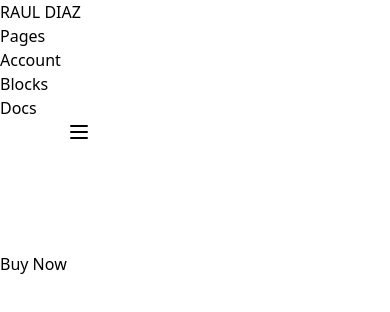
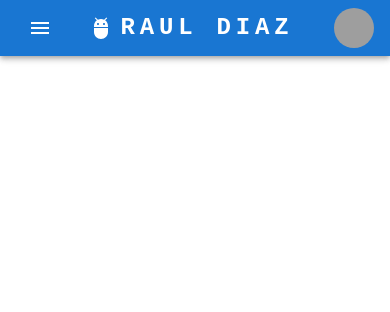
Before and after one commit to fruvesito/wpcomercia, a React (Vite) app: page / in a window 390 px wide. Shown: the top 312 px of the page. Built offline with nearby package versions, Linux system fonts and the light colour scheme; grey boxes are pictures that could not be loaded; what @material-tailwind/react would draw is missing.

Commit message:
Third Commit

```diff
--- a/index.html
+++ b/index.html
@@ -3,6 +3,7 @@
   <head>
     <meta charset="UTF-8" />
     <link rel="icon" type="image/svg+xml" href="src\assets\barley.svg" />
+    <link rel="stylesheet" href="https://fonts.googleapis.com/icon?family=Material+Icons"/>
     <meta name="viewport" content="width=device-width, initial-scale=1.0" />
     <title>wpComercia: Creación personalizada de tiendas online en Woocommerce</title>
   </head>
--- a/src/App.jsx
+++ b/src/App.jsx
@@ -1,8 +1,8 @@
-import Navbar__Web from "./components/navbar"
+import ResponsiveAppBar from "./components/navbar"
 
 function App() {
   return (
-    <Navbar__Web/>
+    <ResponsiveAppBar/>
   )
 }
 
--- a/src/components/navbar.jsx
+++ b/src/components/navbar.jsx
@@ -1,128 +1,162 @@
-import { useState, useEffect } from "react";
-import {
-  Navbar,
-  MobileNav,
-  Typography,
-  Button,
-  IconButton,
-} from "@material-tailwind/react";
+import * as React from 'react';
+import AppBar from '@mui/material/AppBar';
+import Box from '@mui/material/Box';
+import Toolbar from '@mui/material/Toolbar';
+import IconButton from '@mui/material/IconButton';
+import Typography from '@mui/material/Typography';
+import Menu from '@mui/material/Menu';
+import MenuIcon from '@mui/icons-material/Menu';
+import Container from '@mui/material/Container';
+import Avatar from '@mui/material/Avatar';
+import Button from '@mui/material/Button';
+import Tooltip from '@mui/material/Tooltip';
+import MenuItem from '@mui/material/MenuItem';
+import AdbIcon from '@mui/icons-material/Adb';
 
-export default function Navbar__Web() {
-  const [openNav, setOpenNav] = useState(false);
+const pages = ['Products', 'Pricing', 'Blog'];
+const settings = ['Profile', 'Account', 'Dashboard', 'Logout'];
 
-  useEffect(() => {
-    window.addEventListener(
-      "resize",
-      () => window.innerWidth >= 960 && setOpenNav(false)
-    );
-  }, []);
+function ResponsiveAppBar() {
+  const [anchorElNav, setAnchorElNav] = React.useState(null);
+  const [anchorElUser, setAnchorElUser] = React.useState(null);
 
-  const navList = (
-    <ul className="mb-4 mt-2 flex flex-col gap-2 lg:mb-0 lg:mt-0 lg:flex-row lg:items-center lg:gap-6">
-      <Typography
-        as="li"
-        variant="small"
-        color="blue-gray"
-        className="p-1 font-normal"
-      >
-        <a href="#" className="flex items-center">
-          Pages
-        </a>
-      </Typography>
-      <Typography
-        as="li"
-        variant="small"
-        color="blue-gray"
-        className="p-1 font-normal"
-      >
-        <a href="#" className="flex items-center">
-          Account
-        </a>
-      </Typography>
-      <Typography
-        as="li"
-        variant="small"
-        color="blue-gray"
-        className="p-1 font-normal"
-      >
-        <a href="#" className="flex items-center">
-          Blocks
-        </a>
-      </Typography>
-      <Typography
-        as="li"
-        variant="small"
-        color="blue-gray"
-        className="p-1 font-normal"
-      >
-        <a href="#" className="flex items-center">
-          Docs
-        </a>
-      </Typography>
-    </ul>
-  );
+  const handleOpenNavMenu = (event) => {
+    setAnchorElNav(event.currentTarget);
+  };
+  const handleOpenUserMenu = (event) => {
+    setAnchorElUser(event.currentTarget);
+  };
+
+  const handleCloseNavMenu = () => {
+    setAnchorElNav(null);
+  };
+
+  const handleCloseUserMenu = () => {
+    setAnchorElUser(null);
+  };
 
   return (
-    <Navbar className="mx-auto max-w-screen-xl py-2 px-4 lg:px-8 lg:py-4">
-      <div className="container mx-auto flex items-center justify-between text-blue-gray-900">
-        <Typography
-          as="a"
-          href="#"
-          variant="small"
-          className="mr-4 cursor-pointer py-1.5 font-normal"
-        >
-          <span>RAUL DIAZ</span>
-        </Typography>
-        <div className="hidden lg:block">{navList}</div>
-        <Button variant="gradient" size="sm" className="hidden lg:inline-block">
-          <span>Buy Now</span>
-        </Button>
-        <IconButton
-          variant="text"
-          className="ml-auto h-6 w-6 text-inherit hover:bg-transparent focus:bg-transparent active:bg-transparent lg:hidden"
-          ripple={false}
-          onClick={() => setOpenNav(!openNav)}
-        >
-          {openNav ? (
-            <svg
-              xmlns="http://www.w3.org/2000/svg"
-              fill="none"
-              className="h-6 w-6"
-              viewBox="0 0 24 24"
-              stroke="currentColor"
-              strokeWidth={2}
+    <AppBar position="static">
+      <Container maxWidth="xl">
+        <Toolbar disableGutters>
+          <AdbIcon sx={{ display: { xs: 'none', md: 'flex' }, mr: 1 }} />
+          <Typography
+            variant="h6"
+            noWrap
+            component="a"
+            href="/"
+            sx={{
+              mr: 2,
+              display: { xs: 'none', md: 'flex' },
+              fontFamily: 'monospace',
+              fontWeight: 700,
+              letterSpacing: '.3rem',
+              color: 'inherit',
+              textDecoration: 'none',
+            }}
+          >
+            LOGO
+          </Typography>
+
+          <Box sx={{ flexGrow: 1, display: { xs: 'flex', md: 'none' } }}>
+            <IconButton
+              size="large"
+              aria-label="account of current user"
+              aria-controls="menu-appbar"
+              aria-haspopup="true"
+              onClick={handleOpenNavMenu}
+              color="inherit"
             >
-              <path
-                strokeLinecap="round"
-                strokeLinejoin="round"
-                d="M6 18L18 6M6 6l12 12"
-              />
-            </svg>
-          ) : (
-            <svg
-              xmlns="http://www.w3.org/2000/svg"
-              className="h-6 w-6"
-              fill="none"
-              stroke="currentColor"
-              strokeWidth={2}
+              <MenuIcon />
+            </IconButton>
+            <Menu
+              id="menu-appbar"
+              anchorEl={anchorElNav}
+              anchorOrigin={{
+                vertical: 'bottom',
+                horizontal: 'left',
+              }}
+              keepMounted
+              transformOrigin={{
+                vertical: 'top',
+                horizontal: 'left',
+              }}
+              open={Boolean(anchorElNav)}
+              onClose={handleCloseNavMenu}
+              sx={{
+                display: { xs: 'block', md: 'none' },
+              }}
             >
-              <path
-                strokeLinecap="round"
-                strokeLinejoin="round"
-                d="M4 6h16M4 12h16M4 18h16"
-              />
-            </svg>
-          )}
-        </IconButton>
-      </div>
-      <MobileNav open={openNav}>
-        <div className="container mx-auto">
-          {navList}
-          <Button variant="gradient" size="sm" fullWidth className="mb-2">
-            <span>Buy Now</span>
-          </Button>
-        </div>
-      </MobileNav>
-    </Navbar>
+              {pages.map((page) => (
+                <MenuItem key={page} onClick={handleCloseNavMenu}>
+                  <Typography textAlign="center">{page}</Typography>
+                </MenuItem>
+              ))}
+            </Menu>
+          </Box>
+          <AdbIcon sx={{ display: { xs: 'flex', md: 'none' }, mr: 1 }} />
+          <Typography
+            variant="h5"
+            noWrap
+            component="a"
+            href=""
+            sx={{
+              mr: 2,
+              display: { xs: 'flex', md: 'none' },
+              flexGrow: 1,
+              fontFamily: 'monospace',
+              fontWeight: 700,
+              letterSpacing: '.3rem',
+              color: 'inherit',
+              textDecoration: 'none',
+            }}
+          >
+            RAUL DIAZ
+          </Typography>
+          <Box sx={{ flexGrow: 1, display: { xs: 'none', md: 'flex' } }}>
+            {pages.map((page) => (
+              <Button
+                key={page}
+                onClick={handleCloseNavMenu}
+                sx={{ my: 2, color: 'white', display: 'block' }}
+              >
+                {page}
+              </Button>
+            ))}
+          </Box>
+
+          <Box sx={{ flexGrow: 0 }}>
+            <Tooltip title="Open settings">
+              <IconButton onClick={handleOpenUserMenu} sx={{ p: 0 }}>
+                <Avatar alt="Remy Sharp" src="/static/images/avatar/2.jpg" />
+              </IconButton>
+            </Tooltip>
+            <Menu
+              sx={{ mt: '45px' }}
+              id="menu-appbar"
+              anchorEl={anchorElUser}
+              anchorOrigin={{
+                vertical: 'top',
+                horizontal: 'right',
+              }}
+              keepMounted
+              transformOrigin={{
+                vertical: 'top',
+                horizontal: 'right',
+              }}
+              open={Boolean(anchorElUser)}
+              onClose={handleCloseUserMenu}
+            >
+              {settings.map((setting) => (
+                <MenuItem key={setting} onClick={handleCloseUserMenu}>
+                  <Typography textAlign="center">{setting}</Typography>
+                </MenuItem>
+              ))}
+            </Menu>
+          </Box>
+        </Toolbar>
+      </Container>
+    </AppBar>
   );
 }
+export default ResponsiveAppBar;
```
Also changed, not shown: package.json (+6 -1 lines), 1 other file (tests, documents, lock files or other folders).
